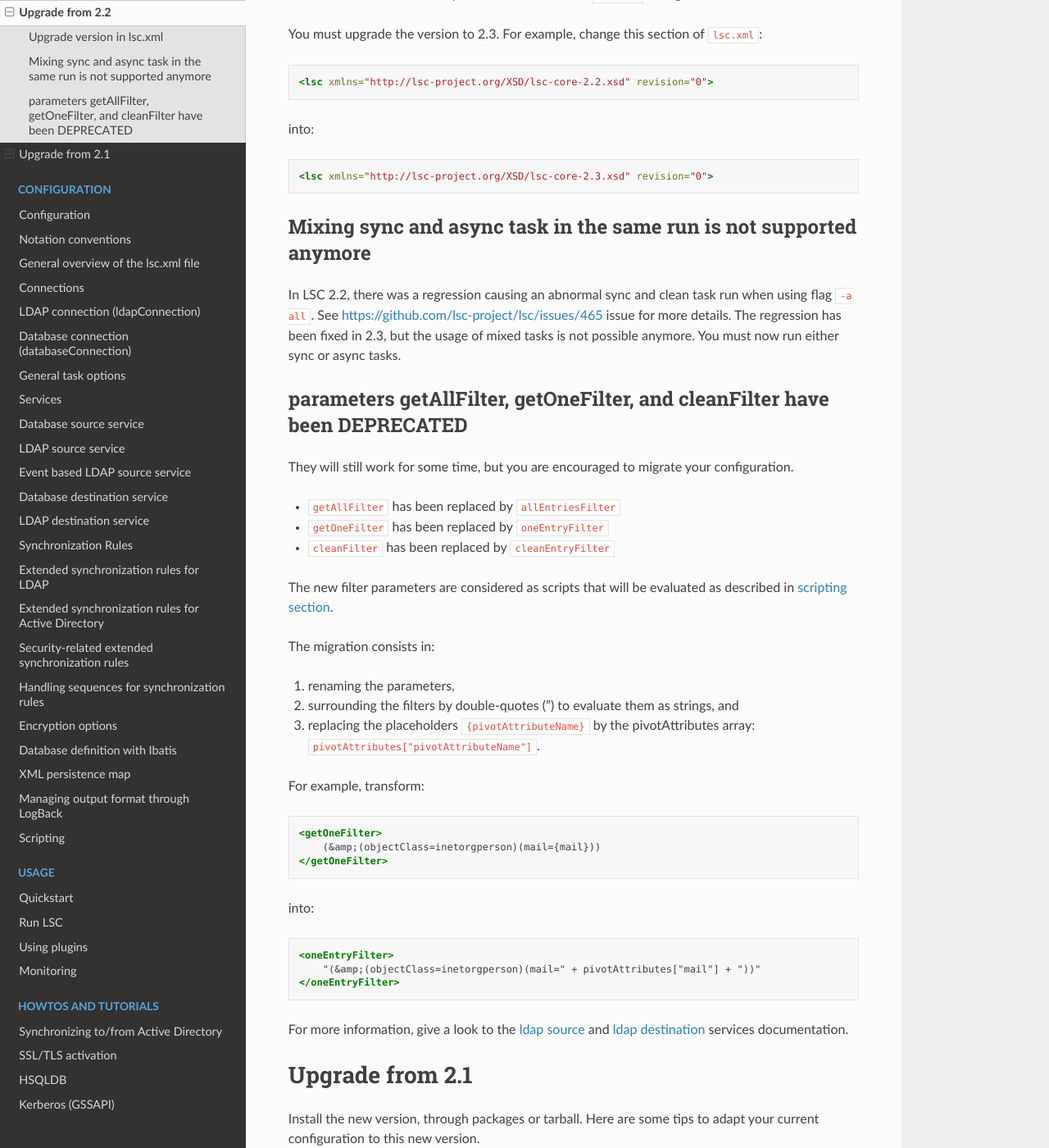
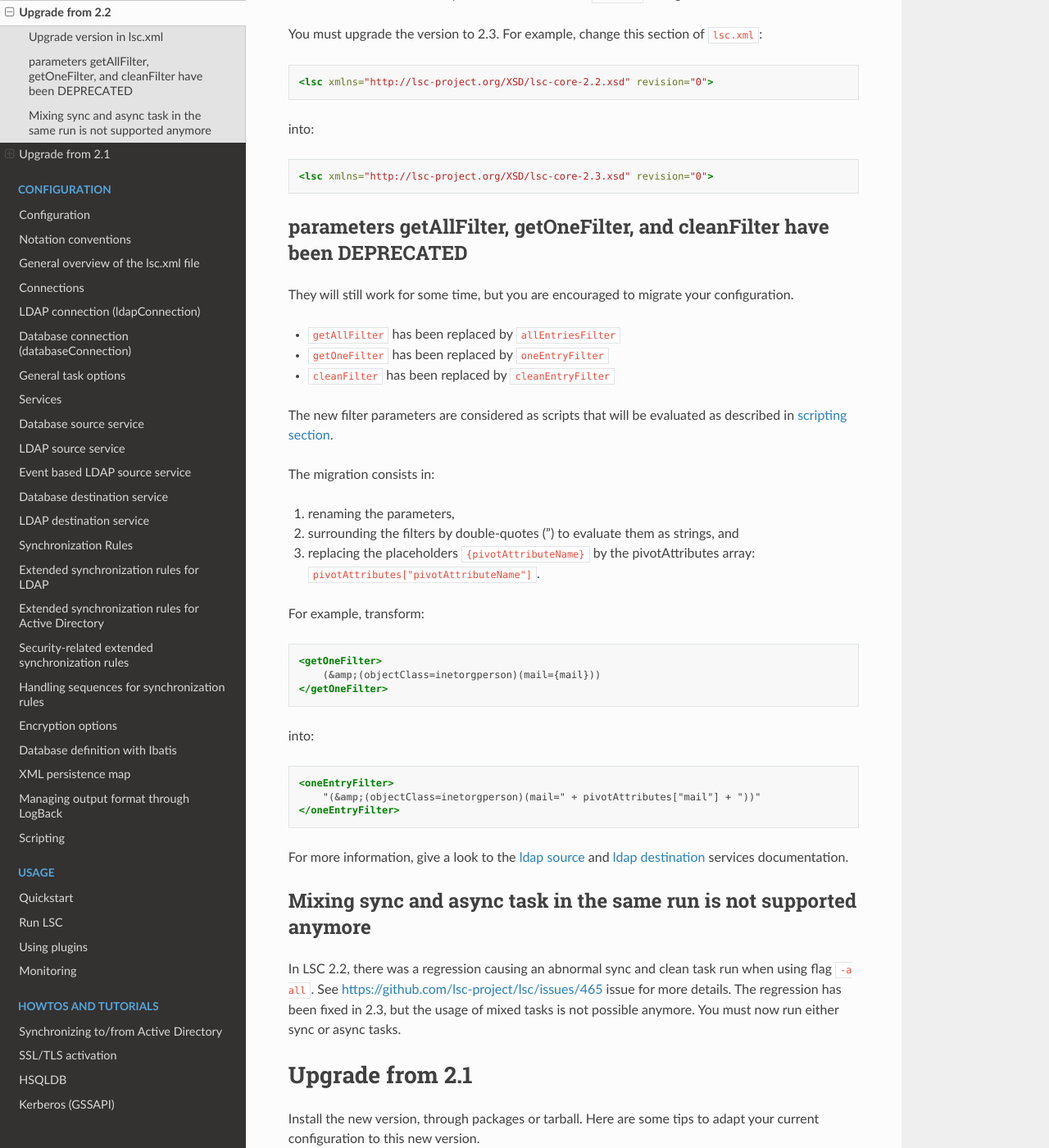
Before and after one commit to lsc-project/documentation, a Sphinx documentation site: the page built from source/upgrade.rst, in a window 1280 px wide and 1400 px high, scrolled down 283 px. Shown: the whole window at 82% size. Built offline with Sphinx 7.4.7 and the Read the Docs theme 3.1.0, drawn with Linux system fonts in a browser that asks for light colours; part of the change alters nothing that is shown.

```diff
--- a/source/upgrade.rst
+++ b/source/upgrade.rst
@@ -21,12 +21,6 @@ into:
 
     <lsc xmlns="http://lsc-project.org/XSD/lsc-core-2.3.xsd" revision="0">
 
-
-Mixing sync and async task in the same run is not supported anymore
-===================================================================
-
-In LSC 2.2, there was a regression causing an abnormal sync and clean task run when using flag ``-a all``. See https://github.com/lsc-project/lsc/issues/465 issue for more details.
-The regression has been fixed in 2.3, but the usage of mixed tasks is not possible anymore. You must now run either sync or async tasks.
 
 parameters getAllFilter, getOneFilter, and cleanFilter have been DEPRECATED
 ===========================================================================
@@ -64,6 +58,12 @@ into:
     </oneEntryFilter>
 
 For more information, give a look to the :doc:`ldap source <service_source_ldap>` and  :doc:`ldap destination <service_destination_ldap>` services documentation.
+
+Mixing sync and async task in the same run is not supported anymore
+===================================================================
+
+In LSC 2.2, there was a regression causing an abnormal sync and clean task run when using flag ``-a all``. See https://github.com/lsc-project/lsc/issues/465 issue for more details.
+The regression has been fixed in 2.3, but the usage of mixed tasks is not possible anymore. You must now run either sync or async tasks.
 
 
 ****************
```
